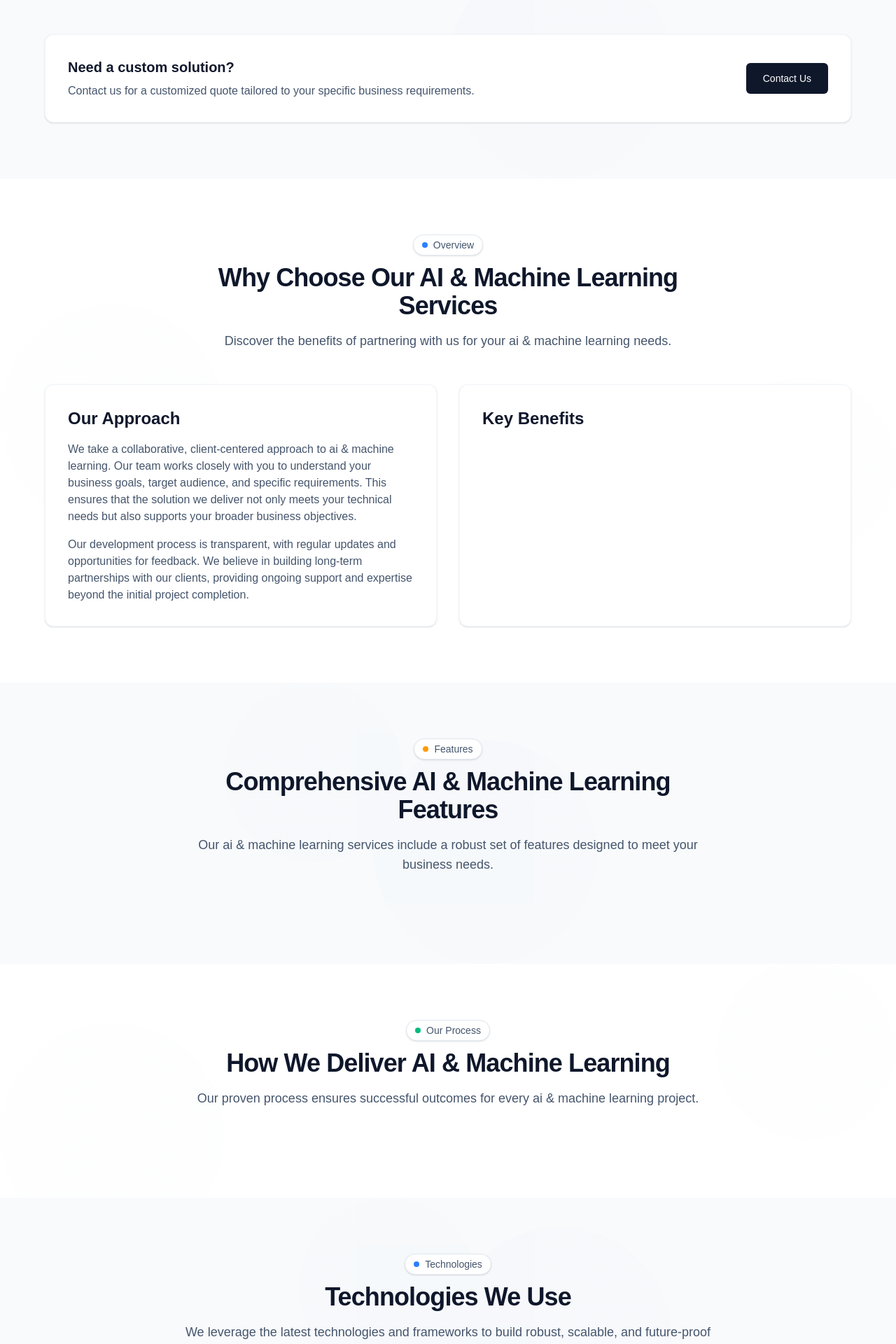
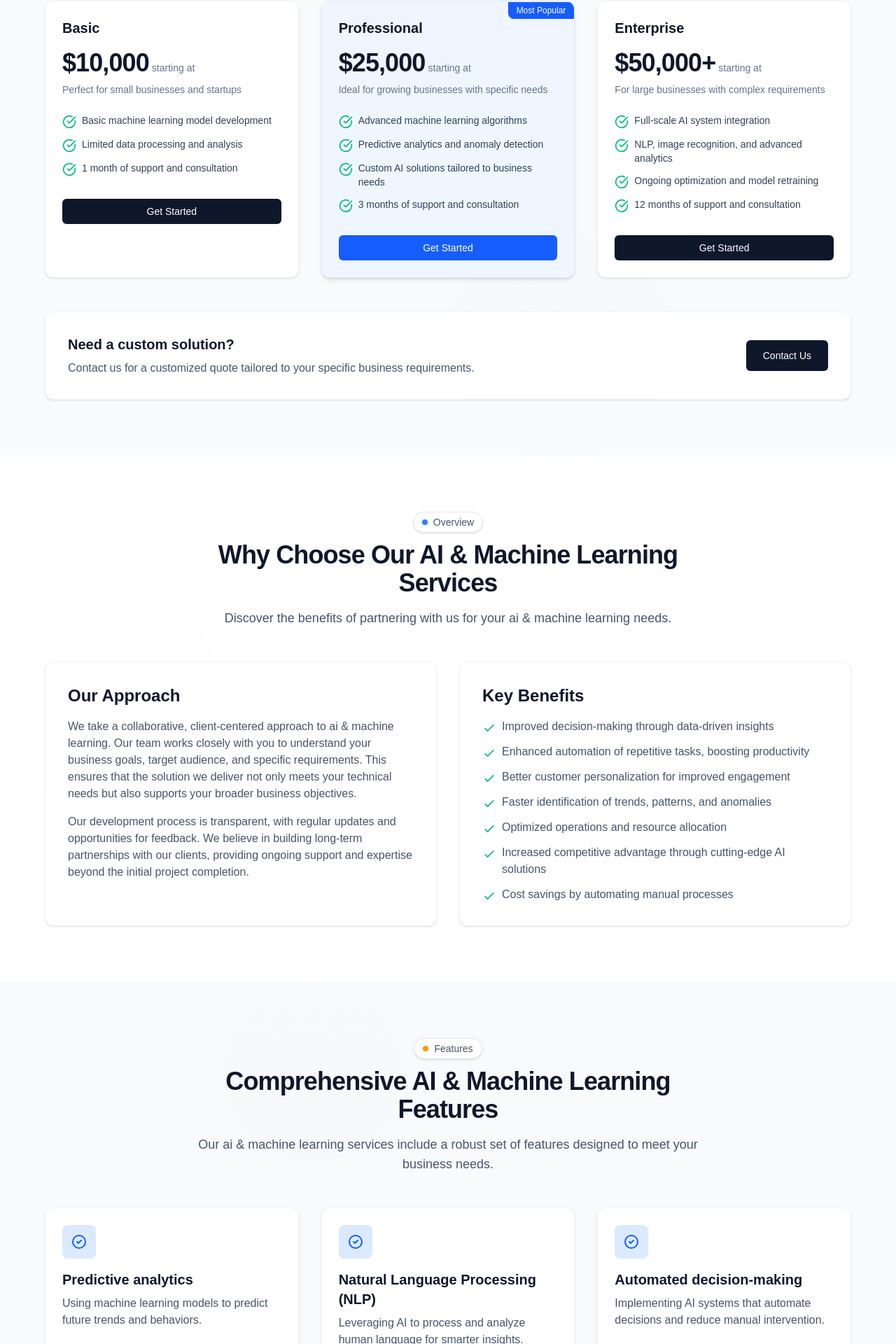
Before and after one commit to RealBlueTech/blue-tech-web, a Next.js app: page /service/ai-machine-learning in a window 1280 px wide. Shown: the part 1077-2997 px from the top of the page at 70% size. Built offline with nearby package versions, Linux system fonts and the light colour scheme.

Commit message:
new changes

```diff
--- a/data/service.tsx
+++ b/data/service.tsx
@@ -1505,13 +1505,203 @@ export const services: Service[] = [
       "Leveraging artificial intelligence and machine learning to automate processes and uncover new opportunities.",
     longDescription: "",
     image: "",
-    features: [],
-    benefits: [],
-    pricing: [],
-    process: [],
-    technologies: [],
-    faq: [],
-    caseStudies: [],
+    features: [
+      {
+        title: "Predictive analytics",
+        description:
+          "Using machine learning models to predict future trends and behaviors.",
+      },
+      {
+        title: "Natural Language Processing (NLP)",
+        description:
+          "Leveraging AI to process and analyze human language for smarter insights.",
+      },
+      {
+        title: "Automated decision-making",
+        description:
+          "Implementing AI systems that automate decisions and reduce manual intervention.",
+      },
+      {
+        title: "Image and speech recognition",
+        description:
+          "Using machine learning to recognize patterns in images and speech for diverse applications.",
+      },
+      {
+        title: "Personalization algorithms",
+        description:
+          "Creating tailored experiences based on user behavior and preferences.",
+      },
+      {
+        title: "Anomaly detection",
+        description:
+          "Detecting unusual patterns or outliers in data for fraud detection, security, and quality control.",
+      },
+      {
+        title: "AI-driven chatbots and virtual assistants",
+        description:
+          "Automating customer support and engagement using AI-based conversational agents.",
+      },
+      {
+        title: "Optimization algorithms",
+        description:
+          "Applying machine learning techniques to optimize resource allocation, scheduling, and performance.",
+      },
+    ],
+
+    benefits: [
+      "Improved decision-making through data-driven insights",
+      "Enhanced automation of repetitive tasks, boosting productivity",
+      "Better customer personalization for improved engagement",
+      "Faster identification of trends, patterns, and anomalies",
+      "Optimized operations and resource allocation",
+      "Increased competitive advantage through cutting-edge AI solutions",
+      "Cost savings by automating manual processes",
+    ],
+    pricing: [
+      {
+        tier: "Basic",
+        price: "$10,000",
+        period: "starting at",
+        features: [
+          "Basic machine learning model development",
+          "Limited data processing and analysis",
+          "1 month of support and consultation",
+        ],
+      },
+      {
+        tier: "Professional",
+        price: "$25,000",
+        period: "starting at",
+        features: [
+          "Advanced machine learning algorithms",
+          "Predictive analytics and anomaly detection",
+          "Custom AI solutions tailored to business needs",
+          "3 months of support and consultation",
+        ],
+        isPopular: true,
+      },
+      {
+        tier: "Enterprise",
+        price: "$50,000+",
+        period: "starting at",
+        features: [
+          "Full-scale AI system integration",
+          "NLP, image recognition, and advanced analytics",
+          "Ongoing optimization and model retraining",
+          "12 months of support and consultation",
+        ],
+      },
+    ],
+
+    process: [
+      {
+        step: 1,
+        title: "Consultation & Discovery",
+        description:
+          "We begin by understanding your business challenges and opportunities, determining where AI and ML can add value.",
+      },
+      {
+        step: 2,
+        title: "Data Collection & Preparation",
+        description:
+          "We gather and preprocess your data to ensure it's ready for training machine learning models.",
+      },
+      {
+        step: 3,
+        title: "Model Development & Training",
+        description:
+          "We build and train machine learning models using your data, applying the best algorithms for your needs.",
+      },
+      {
+        step: 4,
+        title: "Testing & Validation",
+        description:
+          "We rigorously test the model to ensure accuracy and reliability across different scenarios and datasets.",
+      },
+      {
+        step: 5,
+        title: "Deployment & Integration",
+        description:
+          "We deploy the AI model into your environment, ensuring smooth integration with your systems and processes.",
+      },
+      {
+        step: 6,
+        title: "Monitoring & Optimization",
+        description:
+          "We continuously monitor the performance of the AI system and optimize it as new data and insights become available.",
+      },
+    ],
+
+    technologies: [
+      {
+        name: "TensorFlow",
+        logo: "/placeholder.svg?height=60&width=60",
+      },
+      {
+        name: "PyTorch",
+        logo: "/placeholder.svg?height=60&width=60",
+      },
+      {
+        name: "scikit-learn",
+        logo: "/placeholder.svg?height=60&width=60",
+      },
+      {
+        name: "Keras",
+        logo: "/placeholder.svg?height=60&width=60",
+      },
+      {
+        name: "OpenAI GPT",
+        logo: "/placeholder.svg?height=60&width=60",
+      },
+      {
+        name: "IBM Watson",
+        logo: "/placeholder.svg?height=60&width=60",
+      },
+      {
+        name: "AWS SageMaker",
+        logo: "/placeholder.svg?height=60&width=60",
+      },
+      {
+        name: "Google Cloud AI",
+        logo: "/placeholder.svg?height=60&width=60",
+      },
+    ],
+
+    faq: [
+      {
+        question: "What is the difference between AI and machine learning?",
+        answer:
+          "AI refers to the broader concept of machines mimicking human intelligence, while machine learning is a subset of AI focused on enabling systems to learn from data and improve over time without being explicitly programmed.",
+      },
+      {
+        question: "How much data is needed to train a machine learning model?",
+        answer:
+          "The amount of data needed depends on the complexity of the problem and the type of model. Generally, more data leads to better results, but we can work with limited datasets and still deliver effective solutions.",
+      },
+      {
+        question: "What industries can benefit from AI and machine learning?",
+        answer:
+          "AI and machine learning can benefit various industries, including healthcare, finance, retail, logistics, and manufacturing, by improving efficiency, customer experience, and decision-making.",
+      },
+      {
+        question: "How long does it take to develop an AI solution?",
+        answer:
+          "The timeline depends on the complexity of the problem, data availability, and model requirements. Typically, a basic solution can take a few weeks to a few months, while more advanced systems may require longer development time.",
+      },
+      {
+        question: "Can AI be integrated with my existing systems?",
+        answer:
+          "Yes, AI can be integrated into your current systems to enhance functionality, automate processes, and provide valuable insights. We ensure smooth integration and minimal disruption during deployment.",
+      },
+    ],
+
+    caseStudies: [
+      "predictive-maintenance",
+      "fraud-detection-system",
+      "customer-service-chatbot",
+      "personalized-marketing",
+      "image-recognition-application",
+    ],
   },
   {
     id: "it-consulting",
```
